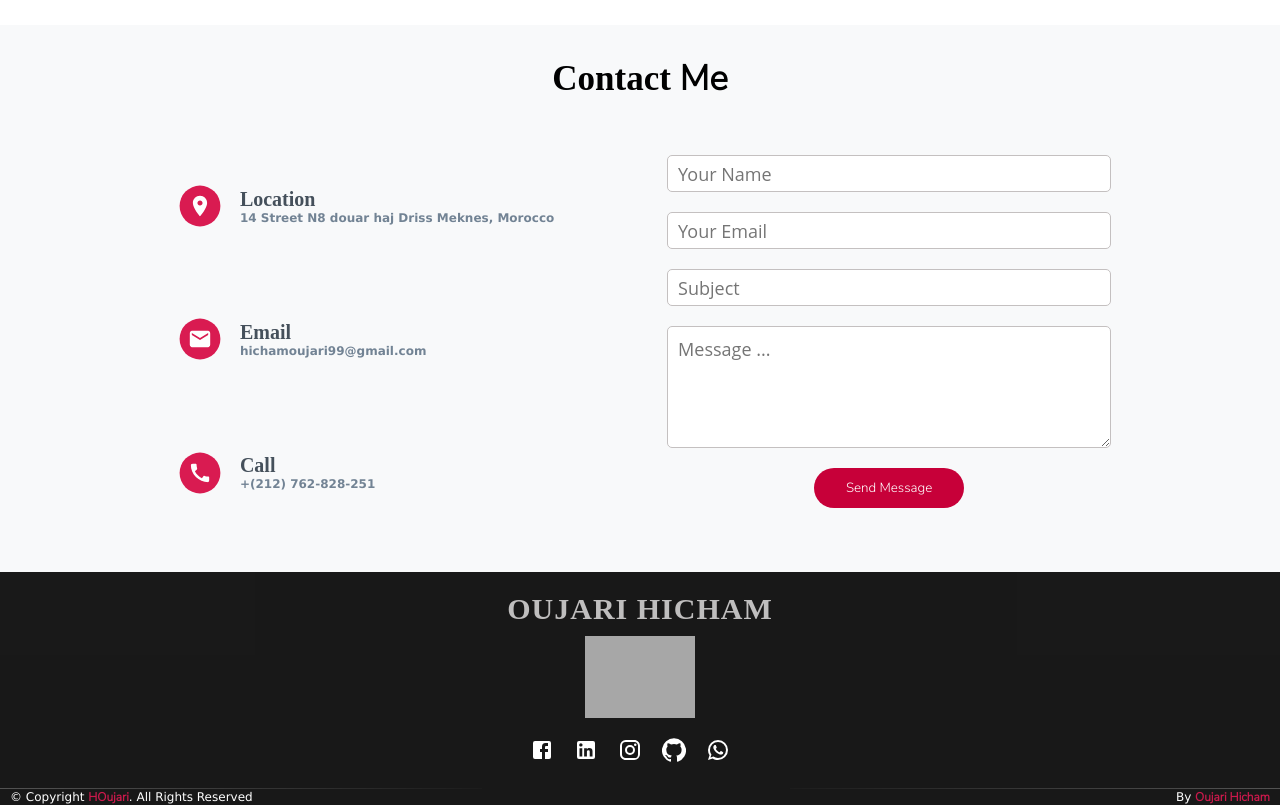
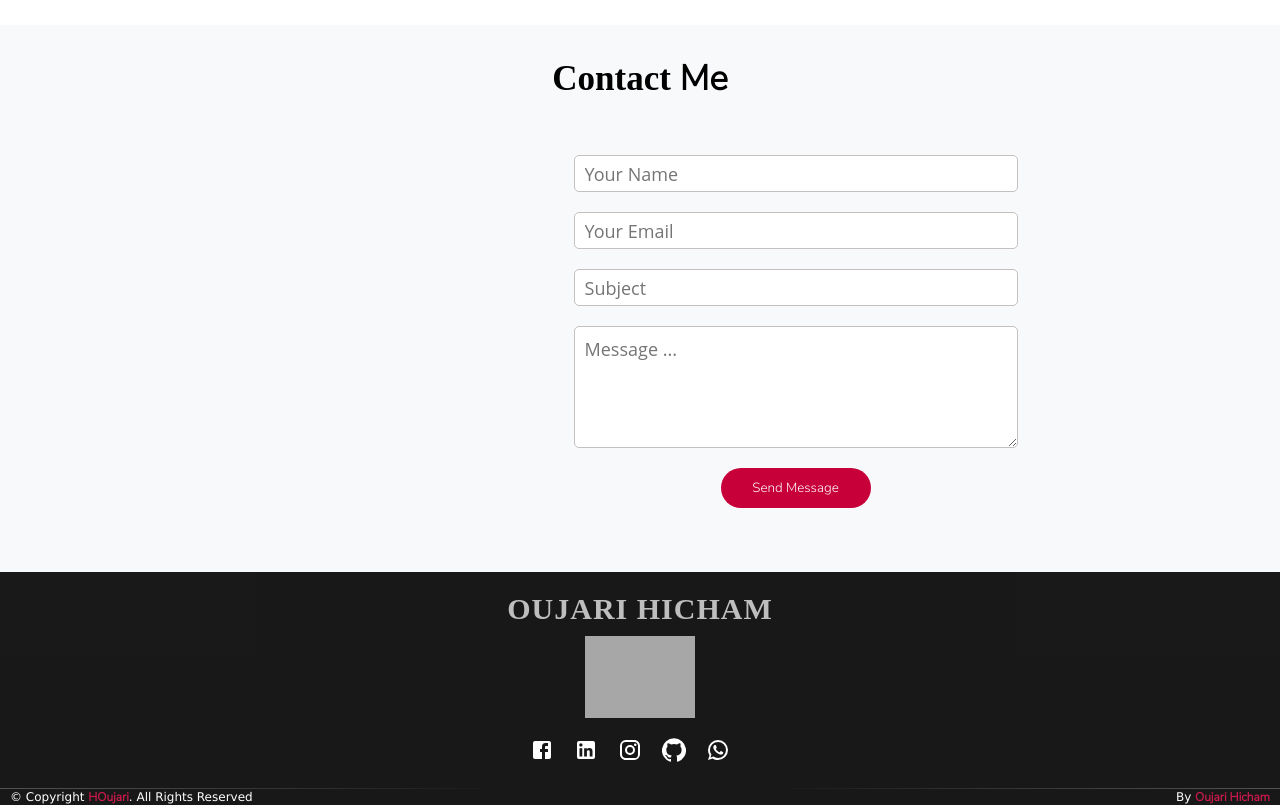
Before and after one commit to HichamOujari/h-oujari, a Next.js app: page / in a window 1280 px wide. Shown: the part 2140-2945 px from the top of the page. Built offline with nearby package versions, Linux system fonts and the light colour scheme; grey boxes are pictures that could not be loaded.

Commit message:
Version finale

```diff
--- a/components/contact.js
+++ b/components/contact.js
@@ -11,7 +11,7 @@ export default class Contact extends Component {
         <p className="title">Contact <span>Me</span></p>
         <div className="content">
           <div className="infoSec">
-            {listInfo}
+
           </div>
           <div className="ContactForm">
             <input placeholder="Your Name" required className="inputT" />
```
